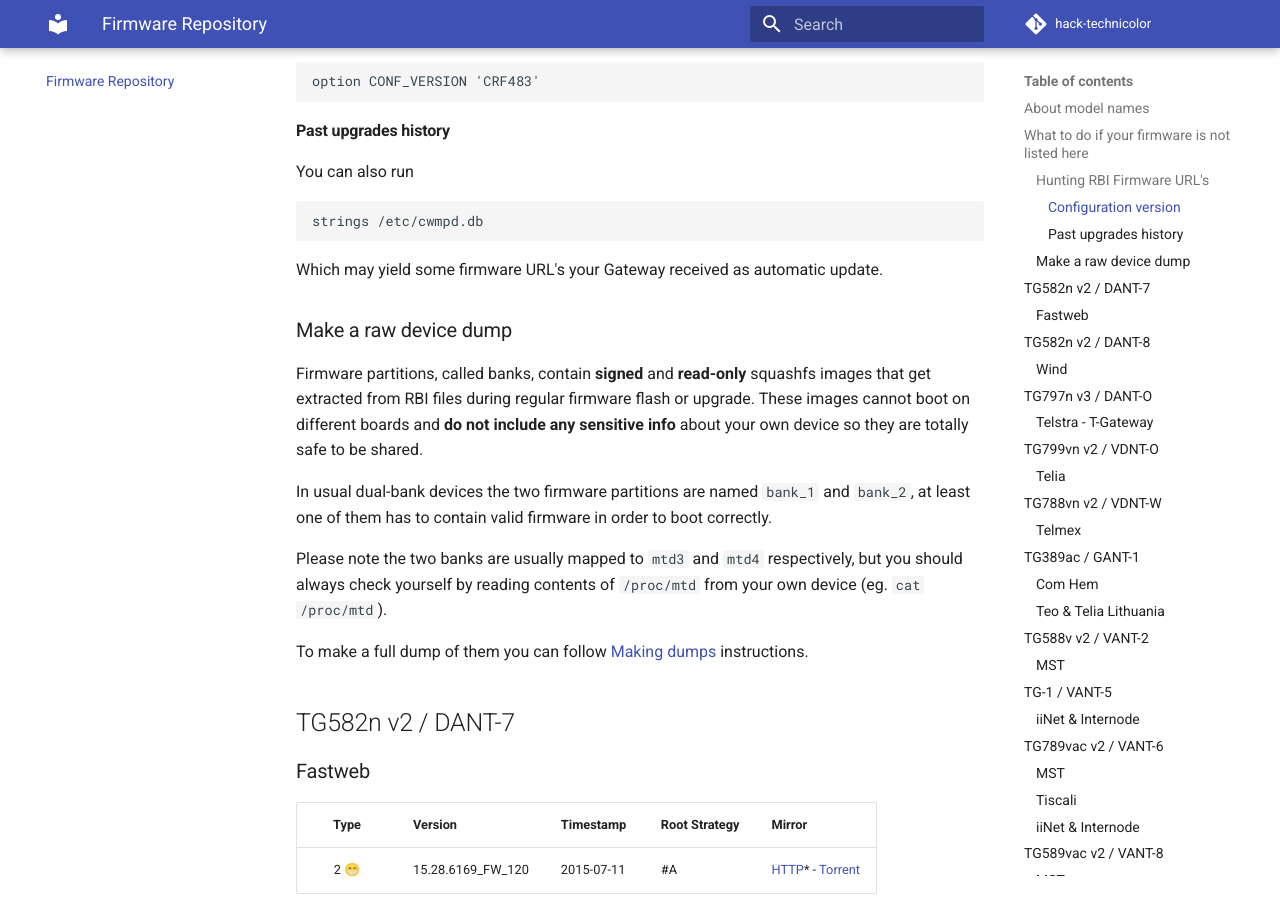
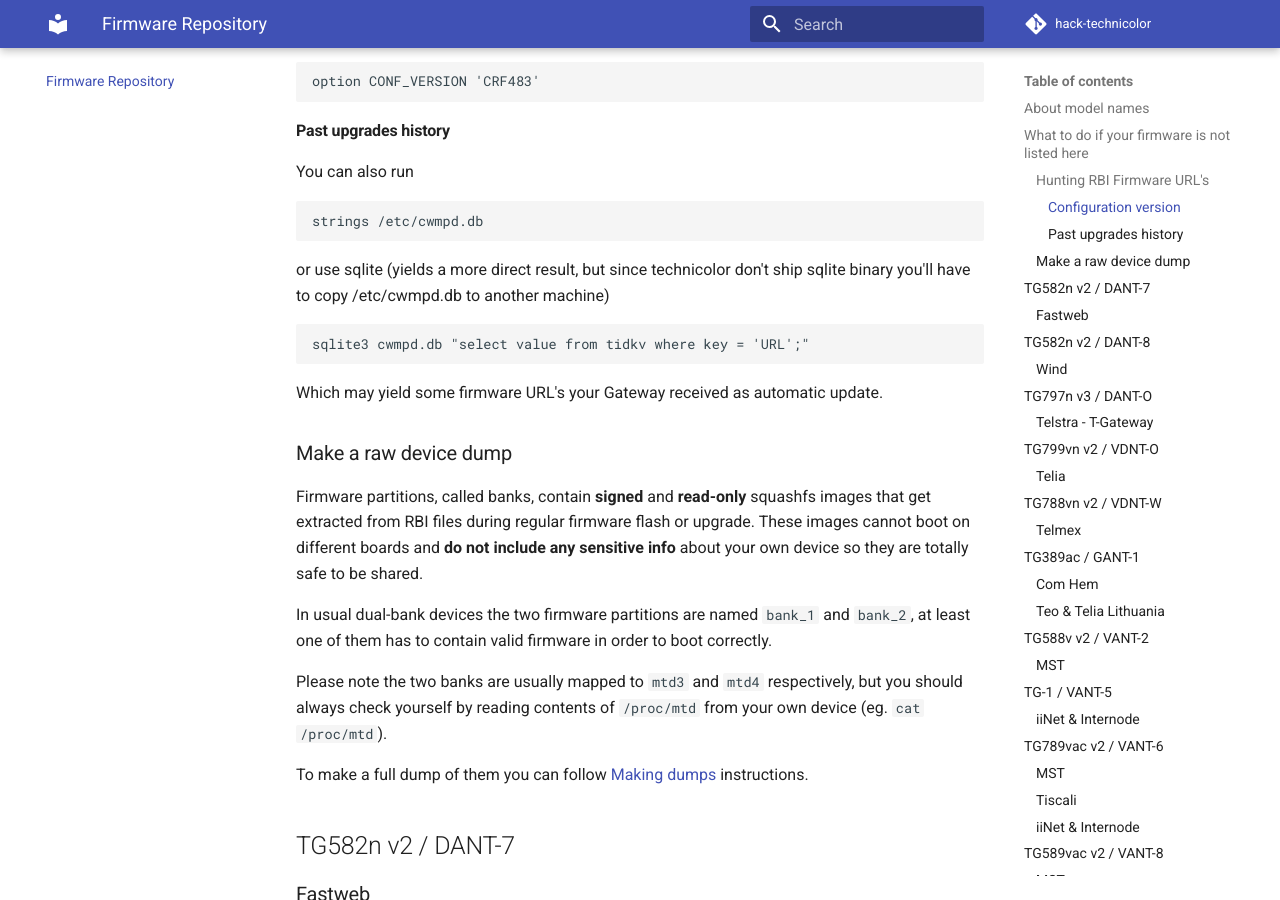
Before and after one commit to hack-technicolor/hack-technicolor, an MkDocs documentation site: the page built from docs/Repository.md, in a window 1280 px wide and 900 px high, scrolled down 2081 px. Built offline with MkDocs 1.6.1 and Material for MkDocs 9.7.7, drawn with Linux system fonts in a browser that asks for light colours; comment, search, counter and statistics services are not loaded.

Commit message:
add sqlite command to extract rbi url from cwmpd.db

````diff
--- a/docs/Repository.md
+++ b/docs/Repository.md
@@ -70,6 +70,11 @@
 strings /etc/cwmpd.db
 ```
 
+or use sqlite (yields a more direct result, but since technicolor don't ship sqlite binary you'll have to copy /etc/cwmpd.db to another machine)
+
+```bash
+sqlite3 cwmpd.db "select value from tidkv where key = 'URL';"
+```
 Which may yield some firmware URL's your Gateway received as automatic update.
 
 ### Make a raw device dump
````
